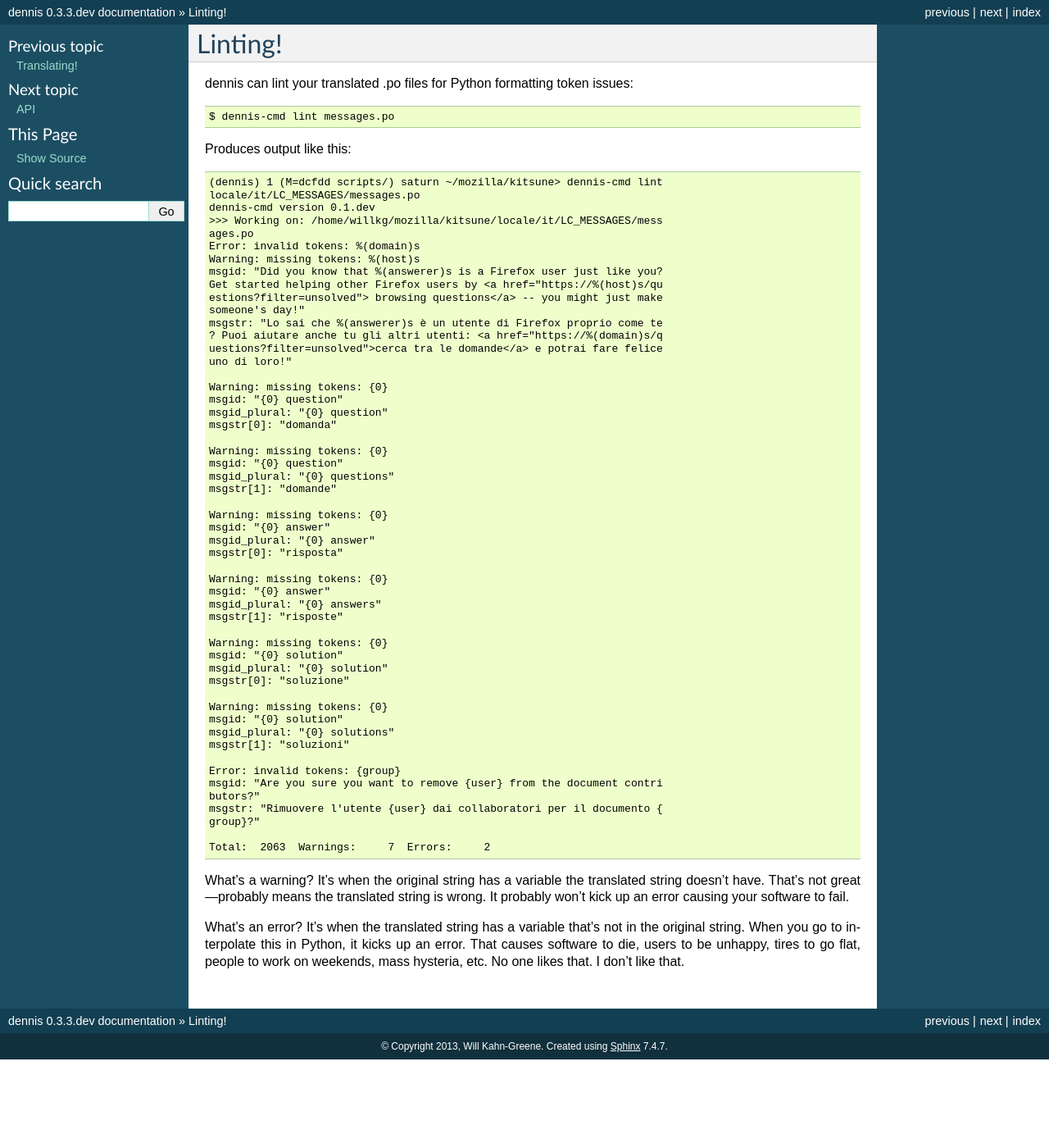
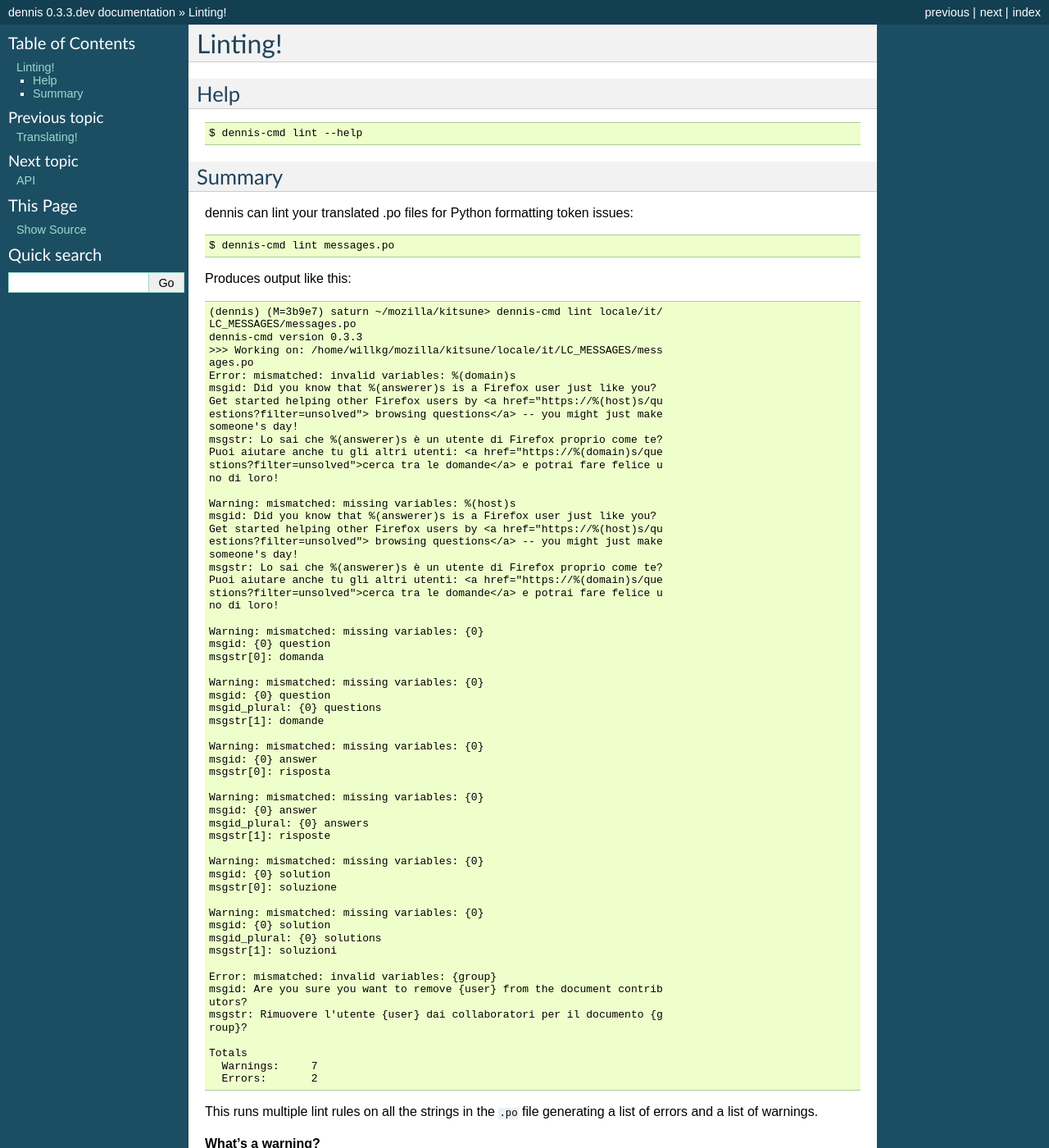
Before and after one commit to mozilla/dennis, a Sphinx documentation site: the page built from docs/linting.rst, in a window 1280 px wide and 1400 px high. Shown: the whole window at 82% size. Built offline with Sphinx 7.4.7, drawn with Linux system fonts in a browser that asks for light colours; some of the changed text lies outside the part shown.

Commit message:
Update documentation and CHANGELOG

```diff
--- a/docs/linting.rst
+++ b/docs/linting.rst
@@ -1,6 +1,17 @@
 ========
 Linting!
 ========
+
+Help
+====
+
+::
+
+    $ dennis-cmd lint --help
+
+
+Summary
+=======
 
 dennis can lint your translated .po files for Python formatting token
 issues::
@@ -10,68 +21,86 @@ issues::
 
 Produces output like this::
 
-    (dennis) 1 (M=dcfdd scripts/) saturn ~/mozilla/kitsune> dennis-cmd lint
-    locale/it/LC_MESSAGES/messages.po
-    dennis-cmd version 0.1.dev
+    (dennis) (M=3b9e7) saturn ~/mozilla/kitsune> dennis-cmd lint locale/it/
+    LC_MESSAGES/messages.po
+    dennis-cmd version 0.3.3
     >>> Working on: /home/willkg/mozilla/kitsune/locale/it/LC_MESSAGES/mess
     ages.po
-    Error: invalid tokens: %(domain)s
-    Warning: missing tokens: %(host)s
-    msgid: "Did you know that %(answerer)s is a Firefox user just like you?
+    Error: mismatched: invalid variables: %(domain)s
+    msgid: Did you know that %(answerer)s is a Firefox user just like you?
     Get started helping other Firefox users by <a href="https://%(host)s/qu
     estions?filter=unsolved"> browsing questions</a> -- you might just make
-    someone's day!"
-    msgstr: "Lo sai che %(answerer)s è un utente di Firefox proprio come te
-    ? Puoi aiutare anche tu gli altri utenti: <a href="https://%(domain)s/q
-    uestions?filter=unsolved">cerca tra le domande</a> e potrai fare felice
-    uno di loro!"
+    someone's day!
+    msgstr: Lo sai che %(answerer)s è un utente di Firefox proprio come te?
+    Puoi aiutare anche tu gli altri utenti: <a href="https://%(domain)s/que
+    stions?filter=unsolved">cerca tra le domande</a> e potrai fare felice u
+    no di loro!
 
-    Warning: missing tokens: {0}
-    msgid: "{0} question"
-    msgid_plural: "{0} question"
-    msgstr[0]: "domanda"
+    Warning: mismatched: missing variables: %(host)s
+    msgid: Did you know that %(answerer)s is a Firefox user just like you?
+    Get started helping other Firefox users by <a href="https://%(host)s/qu
+    estions?filter=unsolved"> browsing questions</a> -- you might just make
+    someone's day!
+    msgstr: Lo sai che %(answerer)s è un utente di Firefox proprio come te?
+    Puoi aiutare anche tu gli altri utenti: <a href="https://%(domain)s/que
+    stions?filter=unsolved">cerca tra le domande</a> e potrai fare felice u
+    no di loro!
 
-    Warning: missing tokens: {0}
-    msgid: "{0} question"
-    msgid_plural: "{0} questions"
-    msgstr[1]: "domande"
+    Warning: mismatched: missing variables: {0}
+    msgid: {0} question
+    msgstr[0]: domanda
 
-    Warning: missing tokens: {0}
-    msgid: "{0} answer"
-    msgid_plural: "{0} answer"
-    msgstr[0]: "risposta"
+    Warning: mismatched: missing variables: {0}
+    msgid: {0} question
+    msgid_plural: {0} questions
+    msgstr[1]: domande
 
-    Warning: missing tokens: {0}
-    msgid: "{0} answer"
-    msgid_plural: "{0} answers"
-    msgstr[1]: "risposte"
+    Warning: mismatched: missing variables: {0}
+    msgid: {0} answer
+    msgstr[0]: risposta
 
-    Warning: missing tokens: {0}
-    msgid: "{0} solution"
-    msgid_plural: "{0} solution"
-    msgstr[0]: "soluzione"
+    Warning: mismatched: missing variables: {0}
+    msgid: {0} answer
+    msgid_plural: {0} answers
+    msgstr[1]: risposte
 
-    Warning: missing tokens: {0}
-    msgid: "{0} solution"
-    msgid_plural: "{0} solutions"
-    msgstr[1]: "soluzioni"
+    Warning: mismatched: missing variables: {0}
+    msgid: {0} solution
+    msgstr[0]: soluzione
 
-    Error: invalid tokens: {group}
-    msgid: "Are you sure you want to remove {user} from the document contri
-    butors?"
-    msgstr: "Rimuovere l'utente {user} dai collaboratori per il documento {
-    group}?"
+    Warning: mismatched: missing variables: {0}
+    msgid: {0} solution
+    msgid_plural: {0} solutions
+    msgstr[1]: soluzioni
 
-    Total:  2063  Warnings:     7  Errors:     2
+    Error: mismatched: invalid variables: {group}
+    msgid: Are you sure you want to remove {user} from the document contrib
+    utors?
+    msgstr: Rimuovere l'utente {user} dai collaboratori per il documento {g
+    roup}?
+
+    Totals
+      Warnings:     7
+      Errors:       2
 
 
-What's a warning? It's when the original string has a variable the
-translated string doesn't have. That's not great---probably means the
-translated string is wrong. It probably won't kick up an error causing
-your software to fail.
+This runs multiple lint rules on all the strings in the ``.po`` file
+generating a list of errors and a list of warnings.
 
-What's an error? It's when the translated string has a variable that's
-not in the original string. When you go to interpolate this in Python,
-it kicks up an error. That causes software to die, users to be
-unhappy, tires to go flat, people to work on weekends, mass hysteria,
-etc. No one likes that. I don't like that.
+**What's a warning?**
+
+It's an issue that probably indicates the translated string is
+problematic, but it won't cause production code to die. For example,
+when the original string has a Python variable the translated string
+doesn't have. That's not great and probably means the translated
+string needs to be updated, but it won't throw an error in production.
+
+**What's an error?**
+
+It's an issue that will throw an error in production and must be fixed
+pronto. For example, when the translated string has a Python variable
+that's not in the original string. When this string is interpolated,
+it will kick up a Python error. That causes the software to die, users
+to be unhappy, tires to go flat, people to work on weekends, mass
+hysteria, etc. No one likes that. I don't like that. You probably
+don't like that, either.
--- a/docs/recipes.rst
+++ b/docs/recipes.rst
@@ -37,7 +37,7 @@ written in Python:
     cp locale/templates/LC_MESSAGES/messages.pot \
         locale/xx/LC_MESSAGES/messages.po
 
-    dennis-cmd translate --pipeline=html,pirate --types=python \
+    dennis-cmd translate --pipeline=html,pirate --vars=python \
         locale/xx/LC_MESSAGES/messages.po
 
 
```
Also changed, not shown: README.rst (+13 -27 lines), docs/api.rst (+8 -1 lines), docs/index.rst (+13 -10 lines), docs/translating.rst (+18 -7 lines), 1 other file.
